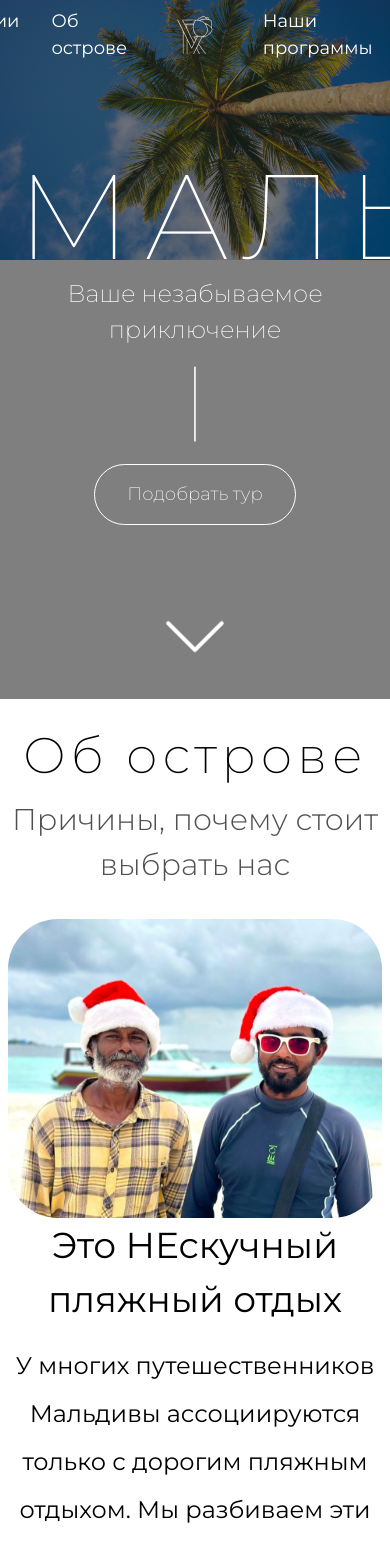
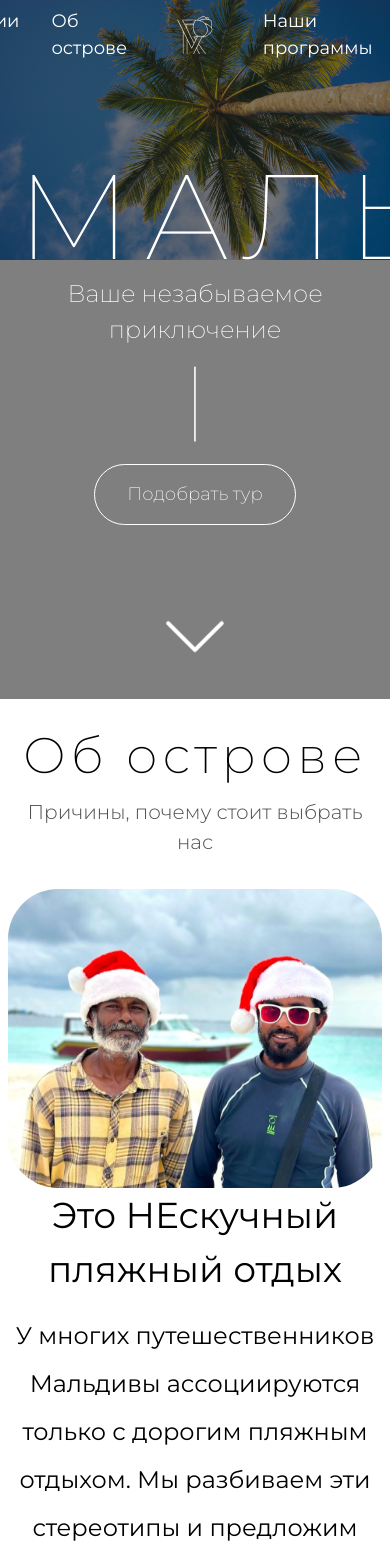
Before and after one commit to RostislavIvanov/maldives-landing, a React (Vite) app: page / in a window 390 px wide. Shown: the top 1551 px of the page. Built offline with nearby package versions, Linux system fonts and the light colour scheme.

Commit message:
Адаптив для заголовков

```diff
--- a/src/components/UI/BlockTitle/BlockTitle.module.css
+++ b/src/components/UI/BlockTitle/BlockTitle.module.css
@@ -1,14 +1,13 @@
 .title {
     @apply
-    text-[50px] text-center leading-none font-extralight tracking-widest
-    sm:text-4xl;
-
+    text-[50px]
+    sm:text-5xl text-center leading-none font-extralight tracking-widest break-words
 }
 
 .label {
     @apply
-    mt-4 text-center font-light text-[#505050] text-[30px]
-    sm:text-[46px]
-    md:text-[46px]
+    mt-4 text-center font-light text-[#505050] text-[20px]
+    sm:text-2xl
+    md:text-2xl
     lg:text-subtitle
 }
```
